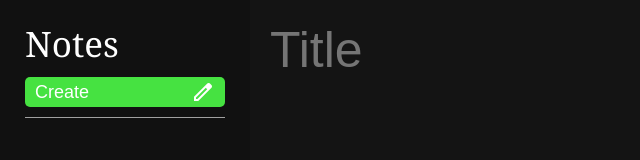
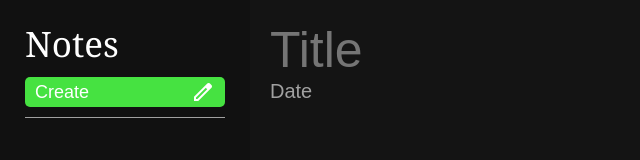
Before and after one commit to shadeIV/note-app, an Electron app: page html/main.html in a window 950 px wide. Shown: the full height of the page, 0-640 px from the left. Drawn offline with nearby package versions, Linux system fonts and the light colour scheme.

Commit message:
Created Date Section

```diff
--- a/html/main.html
+++ b/html/main.html
@@ -52,6 +52,7 @@
                 <span class="material-symbols-outlined delete-icon">delete</span>
             </button>
         </div>
+        <p class="date-p">Date</p>
         <textarea class="description-input"></textarea>
     </div>
 
--- a/styles/main.css
+++ b/styles/main.css
@@ -161,10 +161,15 @@ body {
     font-size: 100px;
 }
 
+.date-p{
+    color: rgb(161, 161, 161);
+    font-size: 20px;
+}
+
 .description-input {
     resize: none;
     width: 650px;
-    height: 480px;
+    height: 455px;
     padding-top: 10px;
     color: white;
     font-size: 20px;
```
